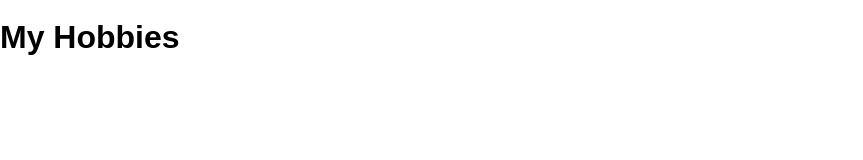
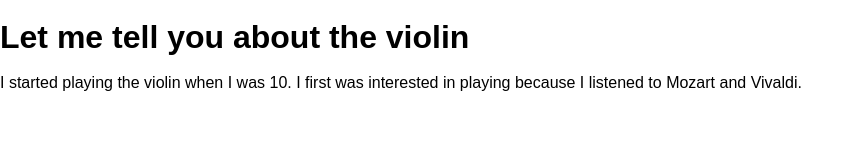
Before and after one commit to GarrettAnderson/my-hobbies, a website: page public/index.html in a window 1280 px wide. Shown: the whole page, without its empty margins (0-863 px from the left). Drawn offline with Linux system fonts and the light colour scheme.

Commit message:
added a couple sentences about the violin. added a section tag and a p tag within the section

```diff
--- a/public/index.html
+++ b/public/index.html
@@ -8,6 +8,11 @@
     <link rel="stylesheet" href="/screen.css">
   </head>
   <body>
-    <h1 class='hobbiesTitle'>My Hobbies</h1>
+    <h1 class='hobbiesTitle'>Let me tell you about the violin</h1>
+    <section>
+      <p>
+        I started playing the violin when I was 10. I first was interested in playing because I listened to Mozart and Vivaldi.
+      </p>
+    </section>
   </body>
 </html>
```
